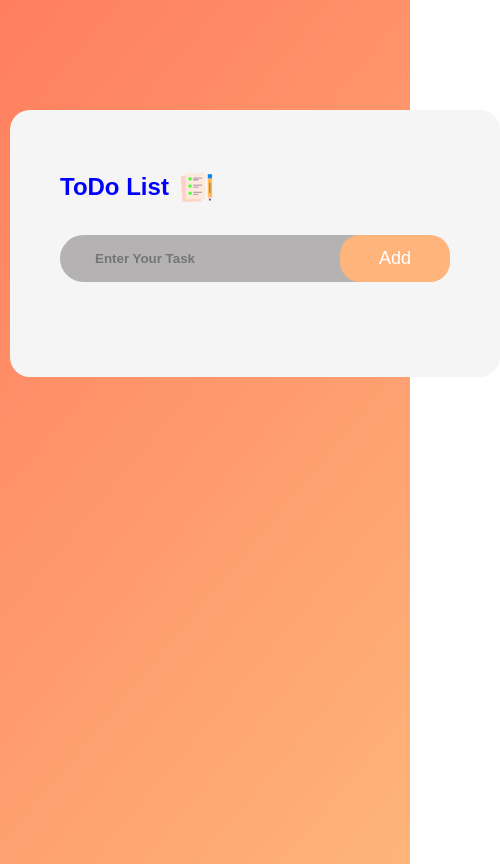
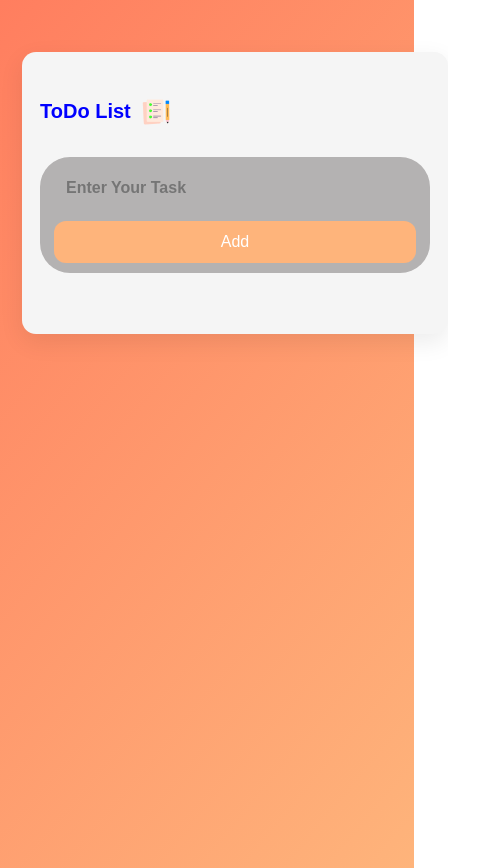
Before and after one commit to selvakumarskv990-collab/ToDo-List-App, a plain HTML site: page index.html in a window 390 px wide. Shown: the whole page, 500 px wide, since content can reach past the window. Drawn offline with Linux system fonts and the light colour scheme.

Commit message:
responsive css

```diff
--- a/style.css
+++ b/style.css
@@ -9,6 +9,8 @@ body{
     height: 100vh;
     background: linear-gradient(130deg,#ff7e5f, #feb47b);
     padding: 10px;
+
+
 }
 .todolist{
     width: 100%;
@@ -110,3 +112,167 @@ ul li span:hover{
     background-color:lightpink;
     border-radius: 50px;
 }
+@media (min-width: 420px) {
+  body {
+    font-size: 18px;
+  }
+}
+
+@media (max-width: 1024px) {
+  body {
+    font-size: 20px;
+  }
+}
+/* make sizes use more consistent units */
+:root{
+  --max-width: 650px;
+  --gutter: 16px;
+  --radius: 12px;
+  --pad-desktop: 30px 50px 70px;
+  --pad-mobile: 18px 18px 36px;
+}
+
+/* container adjustments */
+.container{
+  padding: var(--gutter);
+}
+
+/* limit todolist width and use responsive padding */
+.todolist{
+  max-width: var(--max-width);
+  margin: 80px auto 20px;
+  padding: var(--pad-desktop);
+  border-radius: 20px;
+  box-shadow: 0 8px 24px rgba(0,0,0,0.08);
+}
+
+/* make the input row more flexible on small widths */
+.row{
+  padding: 10px;
+  gap: 10px;
+}
+
+/* let the button shrink on small screens */
+button{
+  min-width: 90px;
+  width: auto;
+  padding: 10px 14px;
+  font-size: 1rem;
+}
+
+/* list items: reduce padding on small screens */
+ul li{
+  padding: 12px 10px 12px 48px;
+  font-size: 1rem;
+}
+
+/* smaller icons in heading */
+.todolist h2 img{
+  width: 30px;
+  margin-right: 8px;
+}
+
+/* --- Media queries --- */
+
+/* Large tablets & small desktops (<= 1024px) */
+@media (max-width: 1024px) {
+  .todolist{
+    padding: 26px 40px 56px;
+    margin: 60px auto 18px;
+  }
+
+  ul li{
+    font-size: 1.05rem;
+  }
+}
+
+/* Tablets & large phones (<= 768px) */
+@media (max-width: 768px) {
+  :root { --max-width: 540px; }
+
+  .todolist{
+    padding: 22px 28px 44px;
+    margin: 60px 12px;
+    border-radius: 16px;
+  }
+
+  .row{
+    padding: 10px;
+  }
+
+  input{
+    font-size: 0.98rem;
+  }
+
+  button{
+    padding: 10px 12px;
+    min-width: 80px;
+    font-size: 0.95rem;
+  }
+
+  ul li{
+    padding-left: 46px;
+    font-size: 1rem;
+  }
+}
+
+/* Phones in portrait (<= 480px) — stack controls vertically */
+@media (max-width: 480px) {
+  :root { --max-width: 420px; --gutter: 12px; }
+
+  .todolist{
+    margin: 40px 10px;
+    padding: var(--pad-mobile);
+    border-radius: 14px;
+  }
+
+  /* stack the input and button vertically for small screens */
+  .row{
+    flex-direction: column;
+    align-items: stretch;
+    gap: 12px;
+    padding-left: 14px;
+    padding-right: 14px;
+  }
+
+  input{
+    padding: 12px;
+    font-size: 1rem;
+  }
+
+  button{
+    width: 100%;
+    border-radius: 12px;
+    padding: 12px;
+    font-size: 1rem;
+  }
+
+  ul li{
+    padding: 12px 12px 12px 46px;
+    font-size: 1rem;
+  }
+
+  ul li::before{
+    height: 24px;
+    width: 24px;
+    left: 8px;
+  }
+
+  ul li span{
+    width: 28px;
+    height: 28px;
+    font-size: 18px;
+    right: 8px;
+  }
+}
+
+/* optional: fluid typography using clamp */
+h2{
+  font-size: clamp(1.25rem, 2vw, 1.6rem);
+}
+
+/* small accessibility tweak: increase hit area for list item remove button */
+ul li span{
+  padding: 4px;
+  border-radius: 50%;
+}
```
